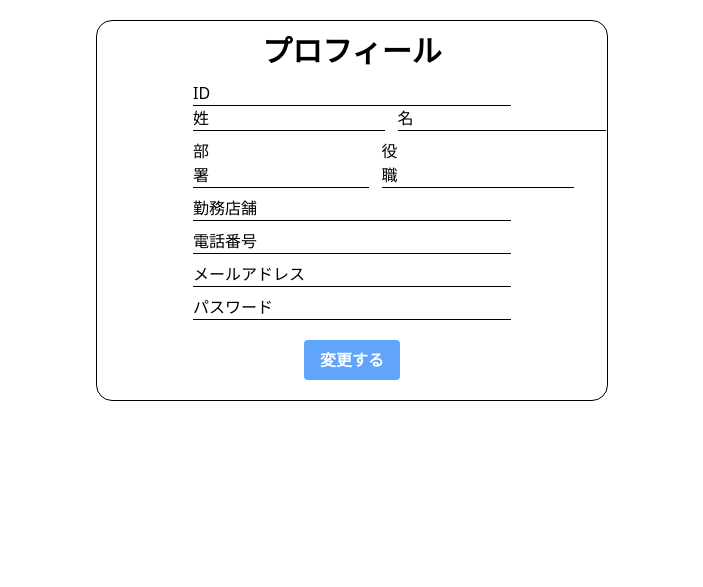
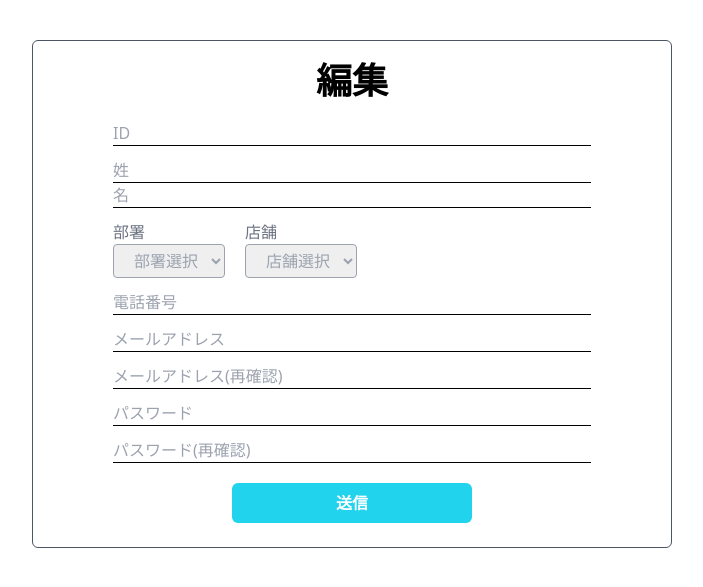
Before and after one commit to Disaster-Comms-Board/DisasterCommsBoard, a PHP site: page /DisasterCommsBoard/ProfilePage.php in a window 1280 px wide. Shown: the part 64-651 px from the top of the page, without its empty margins (288-991 px from the left). Run offline with PHP 8.4, Linux system fonts and the light colour scheme; data that the repository does not hold is empty; some libraries are stand-ins or nearby versions.

Commit message:
[add] プロフィール編集機能 追加

```diff
--- a/view/FullDetailScreenPage.php
+++ b/view/FullDetailScreenPage.php
@@ -89,8 +89,8 @@
               <!-- アルバイト側画面では表示しないようにする -->
               <td class="border border-solid border-gray-500">
                 <!-- 個人詳細画面に遷移 -->
-                <a href="PersonalDetailScreenPage.php">
-                  <button type="submit" class="cursor-pointer text-blue-500">詳細画面</botton>
+                <a href="PersonalDetailScreenPage.php?user_id=">
+                  <button class="cursor-pointer text-blue-500">詳細画面</botton>
                 </a>
               </td>
             </tr>
--- a/view/ProfilePage.php
+++ b/view/ProfilePage.php
@@ -1,12 +1,26 @@
+<?php
+require_once '../functions/users.php';
+require_once '../functions/getInfo.php';
+
+session_start();
+
+$error = '';
+if(isset($_POST['btn_submit'])){
+    if(checkPW($_SESSION['user_id'], $_POST['password'])){
+        updateUser();
+        header("Location: MainScreenPage.php");
+    } else {
+        $error = 'パスワードが間違えています';
+    }
+}
+?>
+
 <!DOCTYPE html>
 <html lang="ja">
-
 <head>
-    <meta charset="UTF-8" />
-    <meta http-equiv="X-UA-Compatible" content="IE=edge" />
-    <meta name="viewport" content="width=device-width, initial-scale=1.0" />
+    <meta charset="UtF-8">
     <script src="https://cdn.tailwindcss.com"></script>
-    <title>Prodile プロフィール</title>
+    <title>プロフィール</title>
     <style>
         /* ポップアップ用ｃｓｓ */
         #pop-up {
@@ -27,62 +41,68 @@
         }
       </style>
 </head>
-
 <body>
     <?php
-  include 'header.php';
-  ?>
-    <!-- メイン -->
+    include 'header.php'; ?>
     <main>
-        <div class="border border-black mx-96 my-5 rounded-2xl">
-            <form name="ProfileFrom" action="">
-                <!-- プロフィール -->
-                <div class="text-center">
-                    <h2 class="text-3xl font-bold m-3">プロフィール</h2>
+        <form action="" method="POST">
+            <div class="flex justify-center">
+                <div class="w-full border border-gray-600 rounded-md mx-80 mt-10 pt-5 pb-2 px-20">
+                    <h1 class=" text-sm md:text-4xl font-bold text-center">編集</h1>
+                    <div class="mt-5">
+                        <input type="number" name="user_id" placeholder="ID" class="w-full border-b border-black focus:outline-none" required>
                     </div>
-                <div class="px-24">
-                    <div class="">
-                        <!-- ID -->
-                        <p class="mb-2">
-                        <div class="border-b border-black">ID</div>
-                        </p>
-                        <div class="">
-                            <ul class="flex mb-2">
-                                <!-- 姓 -->
-                                <li class="pr-44 border-b border-black">姓</li>
-                                <li>&nbsp;&nbsp;&nbsp;</li>
-                                <!-- 名 -->
-                                <li class="pr-48 border-b border-black">名</li>
-                            </ul>
+                    <div class="mt-3">
+                        <input type="text" name="last_name" placeholder="姓" class="w-full mr-5 border-b border-black focus:outline-none" required>
+                        <input type="text" name="first_name" placeholder="名" class="w-full border-b border-black focus:outline-none" required>
                     </div>
-                        <ul class="flex mb-2">
-                            <!-- 部署 -->
-                            <li class="pr-40 border-b border-black">部署</li>
-                            <li>&nbsp;&nbsp;&nbsp;</li>
-                            <!-- 役職 -->
-                            <li class="pr-44 border-b border-black">役職</li>
-                        </ul>
-                        <!-- 勤務店舗 -->
-                        <p class="mb-2 pr-44 border-b border-black">勤務店舗</p>
-                        <!-- 電話番号 -->
-                        <p class="mb-2 pr-44 border-b border-black">電話番号</p>
-                        <!-- メールアドレス -->
-                        <p class="mb-2 pr-44 border-b border-black">メールアドレス</p>
-                        <!-- パスワード -->
-                        <p class="pr-44 border-b border-black">パスワード</p>
+                    <div class="flex">
+                        <div class="flex-initial me-5">
+                            <div class="mt-3 text-gray-500">
+                                <label>部署</label>
+                            </div>
+                            <select name="section_id" id="section" class="w-14 md:w-28 py-1 pr-1  md:pl-4 text-gray-400 border border-gray-400 rounded">
+                                <option value='' disabled selected style='display:none;'>部署選択</option>
+                                <?php foreach(getSections() as $section):?>
+                                    <option value="<?=$section['section_id']?>"><?=$section['section_name']?></option>
+                                <?php endforeach?>
+                            </select>
+                        </div>
+                        <div class="flex-initial">
+                            <div class="mt-3 text-gray-500">
+                                <label>店舗</label>
+                            </div>
+                            <select name="store_id" id="store_id" class="w-14 md:w-28 py-1 pr-1  md:pl-4 text-gray-400 border border-gray-400 rounded">
+                                <option value="" disables selected>店舗選択</option>
+                                <?php foreach(getStores() as $store):?>
+                                    <option value="<?=$store['store_id']?>"><?=$store['store_name']?></option>
+                                <?php endforeach?>
+                            </select>
                         </div>
                     </div>
-                <!-- 変更ボタン -->
-                <div class="text-center">
-                    <p>
-                        <button class="bg-blue-400 font-semibold text-white py-2 px-4 rounded m-5" type="ChangeButton">
-                            変更する
-                        </button>
-                    </p>
+                    <div class="mt-3">
+                        <input type="tel" name="phone_number" placeholder="電話番号" class="w-full border-b border-black focus:outline-none" required>
+                    </div>
+                    <div class="mt-3">
+                        <input type="email" name="e_mail" placeholder="メールアドレス" class="w-full border-b border-black focus:outline-none" required>
+                    </div>
+                    <div class="mt-3">
+                        <input type="email" name="confirm_e_mail" placeholder="メールアドレス(再確認)" class="w-full border-b border-black focus:outline-none" required>
+                    </div>
+                    <div class="mt-3">
+                        <input type="password" name="password" id="pw" placeholder="パスワード" class="w-full border-b border-black focus:outline-none" required>
+                    </div>
+                    <div class="mt-3">
+                        <input type="password" name="confirm_password" id="pw2" placeholder="パスワード(再確認)" class="w-full border-b border-black focus:outline-none" required>
+                    </div>
+                    <div class="text-center mt-5">
+                        <button type="submit" name="btn_submit" class="w-60 h-10 bg-cyan-400 rounded-md text-white font-bold hover:cursor-pointer mb-4">送信</button>
+                    </div>
+                </div>
             </div>
         </form>
-        </div>
+
+
     </main>
 </body>
-
 </html>
```
Also changed, not shown: functions/contact.php (+12 -1 lines), view/PostingScreenPage.php (+52 -9 lines). Lines whose indentation alone changed are shown as unchanged.
